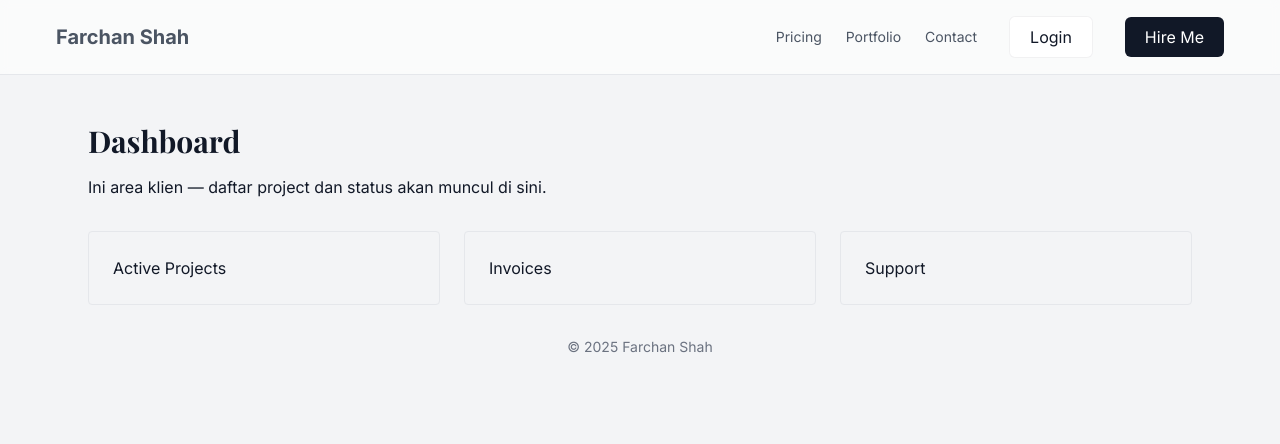
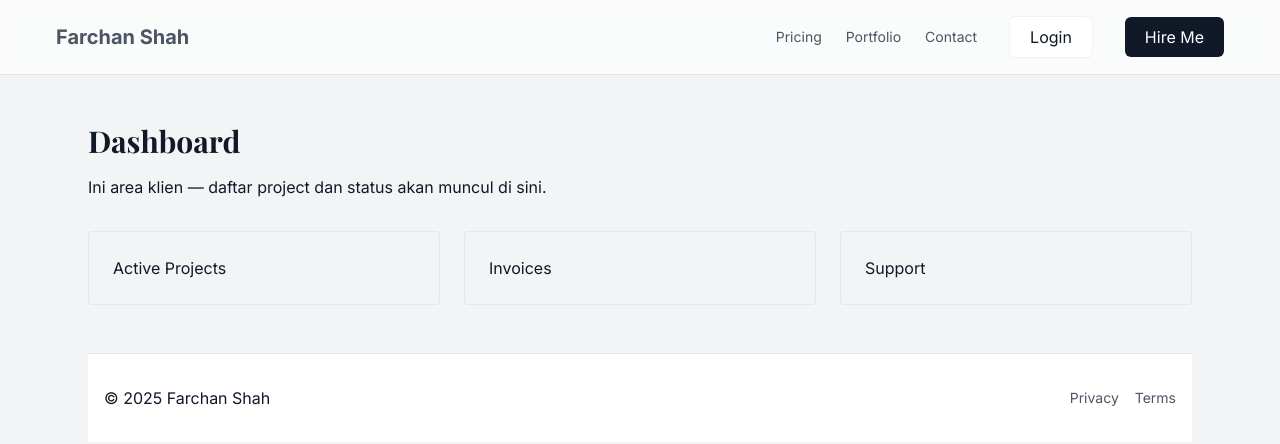
Before and after one commit to farchanshah/farchan-platform, a Next.js app: page /dashboard in a window 1280 px wide. Shown: the top 444 px of the page. Built offline with nearby package versions, Linux system fonts and the light colour scheme.

Commit message:
Update Footer.jsx

```diff
--- a/components/Footer.jsx
+++ b/components/Footer.jsx
@@ -1,7 +1,13 @@
-export default function Footer(){
+export default function Footer() {
   return (
-    <footer className="text-center py-8 text-sm text-gray-500">
-      © {new Date().getFullYear()} Farchan Shah
+    <footer className="mt-12 border-t bg-white">
+      <div className="container-max py-8 flex flex-col md:flex-row justify-between items-center">
+        <div>© {new Date().getFullYear()} Farchan Shah</div>
+        <div className="flex gap-4 mt-4 md:mt-0 text-sm text-gray-600">
+          <a href="/privacy">Privacy</a>
+          <a href="/terms">Terms</a>
+        </div>
+      </div>
     </footer>
   )
 }
```
